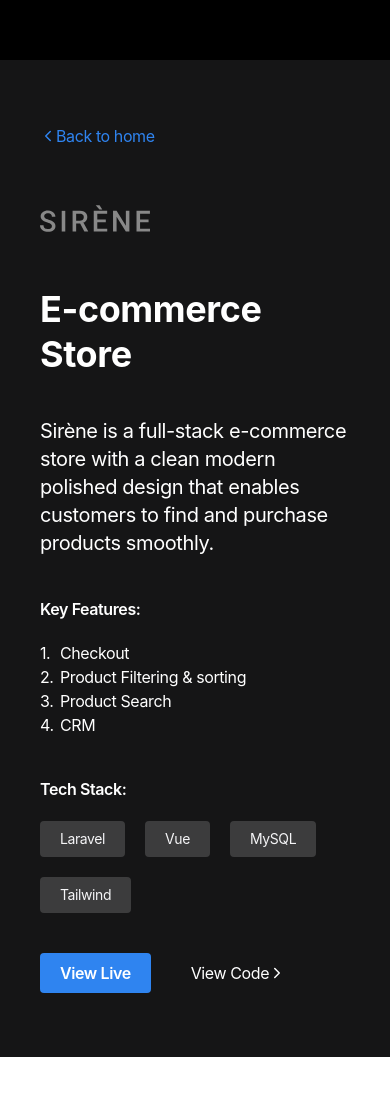
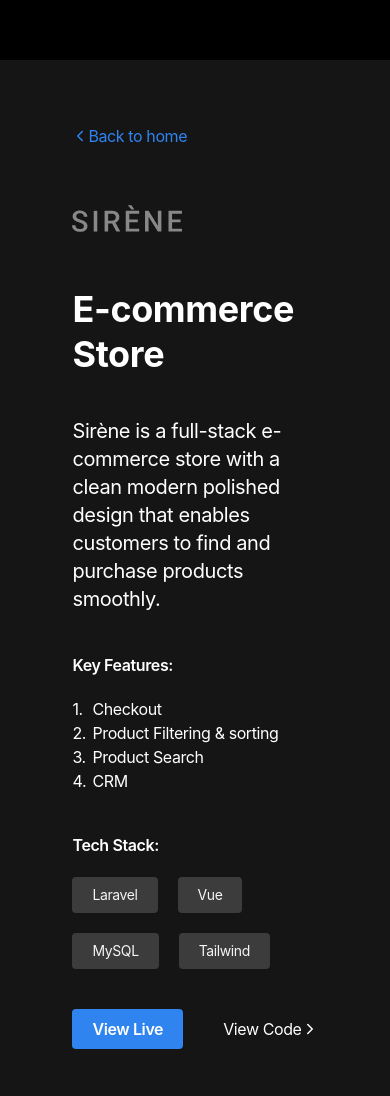
Before and after one commit to TheBoringBOT/developer-portfolio, a Next.js app: page /project/1 in a window 390 px wide. Shown: the part 196-1292 px from the top of the page. Before the commit the page ends 1253 px from the top, so only its background shows below. Built offline with nearby package versions, Linux system fonts and the light colour scheme.

Commit message:
style: content scrolls when too big

```diff
--- a/pages/project/[id].js
+++ b/pages/project/[id].js
@@ -73,11 +73,11 @@ const Product = ({ props }) => {
         initial="initial"
         animate="animate"
         exit={{ opacity: 0 }}
-        className="grid min-h-screen grid-cols-6 md:grid-cols-12 bg-light-grey dark:text-light-grey dark:bg-black-secondary"
+        className="grid min-h-screen grid-cols-6 md:grid-cols-12 "
       >
         {/* Project mockup */}
-        <div className="col-span-6 box lg:h-full">
-          <div className="flex items-center justify-center h-full">
+        <div className="col-span-6 box bg-light-grey dark:text-light-grey dark:bg-black-secondary">
+          <div className="flex items-center justify-center md:h-full ">
             <motion.div animate={{ opacity: 1 }} initial={{ opacity: 0 }}>
               <motion.div
                 className="h-auto w-[450px] max-w-[45vw] p-20 relative pt-[100%] "
@@ -106,9 +106,13 @@ const Product = ({ props }) => {
         </div>
 
         {/* project details */}
-        <div className="col-span-6 bg-white dark:bg-black dark:text-white lg:h-full">
-          <article className="flex flex-col items-center justify-center h-full px-10 py-16 lg:py-0 xl:px-20 2xl:px-40">
-            <motion.div variants={stagger} className="space-y-10">
+        <div className="col-span-6 overflow-y-scroll bg-white dark:bg-black dark:text-white md:h-screen">
+          <article className="flex flex-col items-center justify-center ">
+            <div className="flex h-full px-10 no-scrollbar">
+              <motion.div
+                variants={stagger}
+                className="px-10 py-16 space-y-10 lg:py-20 xl:px-20 2xl:px-40"
+              >
                 <Link href="/" passHref>
                   <motion.div variants={fadeInUp}>
                     <button className="transition-all duration-200 text-highlight hover:text-highlight-hover dark:text-highlight-dark dark:hover:text-highlight-dark-hover hover:underline">
@@ -134,7 +138,9 @@ const Product = ({ props }) => {
                 <motion.div variants={fadeInUp} className="space-y-5">
                   <span className="font-semibold ">Key Features:</span>
                   <div className="flex flex-col items-start-y-2 gap-x-5 ">
-                  <ul className="list-style-none">{featuresList(features)}</ul>
+                    <ul className="list-style-none">
+                      {featuresList(features)}
+                    </ul>
                   </div>
                 </motion.div>
                 <motion.div variants={fadeInUp} className="space-y-5">
@@ -151,14 +157,14 @@ const Product = ({ props }) => {
                         <a
                           href={url}
                           target="_blank"
-                        className="px-5 py-2 font-semibold text-white transition-all duration-200 rounded bg-highlight hover:bg-highlight-hover dark:bg-highlight-dark dark:hover:bg-highlight-dark-hover"
+                          className="px-5 py-2 font-semibold text-white transition-all duration-200 rounded whitespace-nowrap bg-highlight hover:bg-highlight-hover dark:bg-highlight-dark dark:hover:bg-highlight-dark-hover"
                         >
                           View Live
                         </a>
                         <a
                           target="_blank"
                           href={code}
-                        className="font-normal text-black transition-all dark:text-white dark:hover:text-light-grey hover:text-black hover:underline"
+                          className="font-normal text-black transition-all whitespace-nowrap dark:text-white dark:hover:text-light-grey hover:text-black hover:underline"
                         >
                           <span className="flex items-center space-x-4">
                             {" "}
@@ -174,6 +180,7 @@ const Product = ({ props }) => {
                   </div>
                 </motion.div>
               </motion.div>
+            </div>
           </article>
         </div>
       </motion.div>
```
Lines whose indentation alone changed are shown as unchanged.
